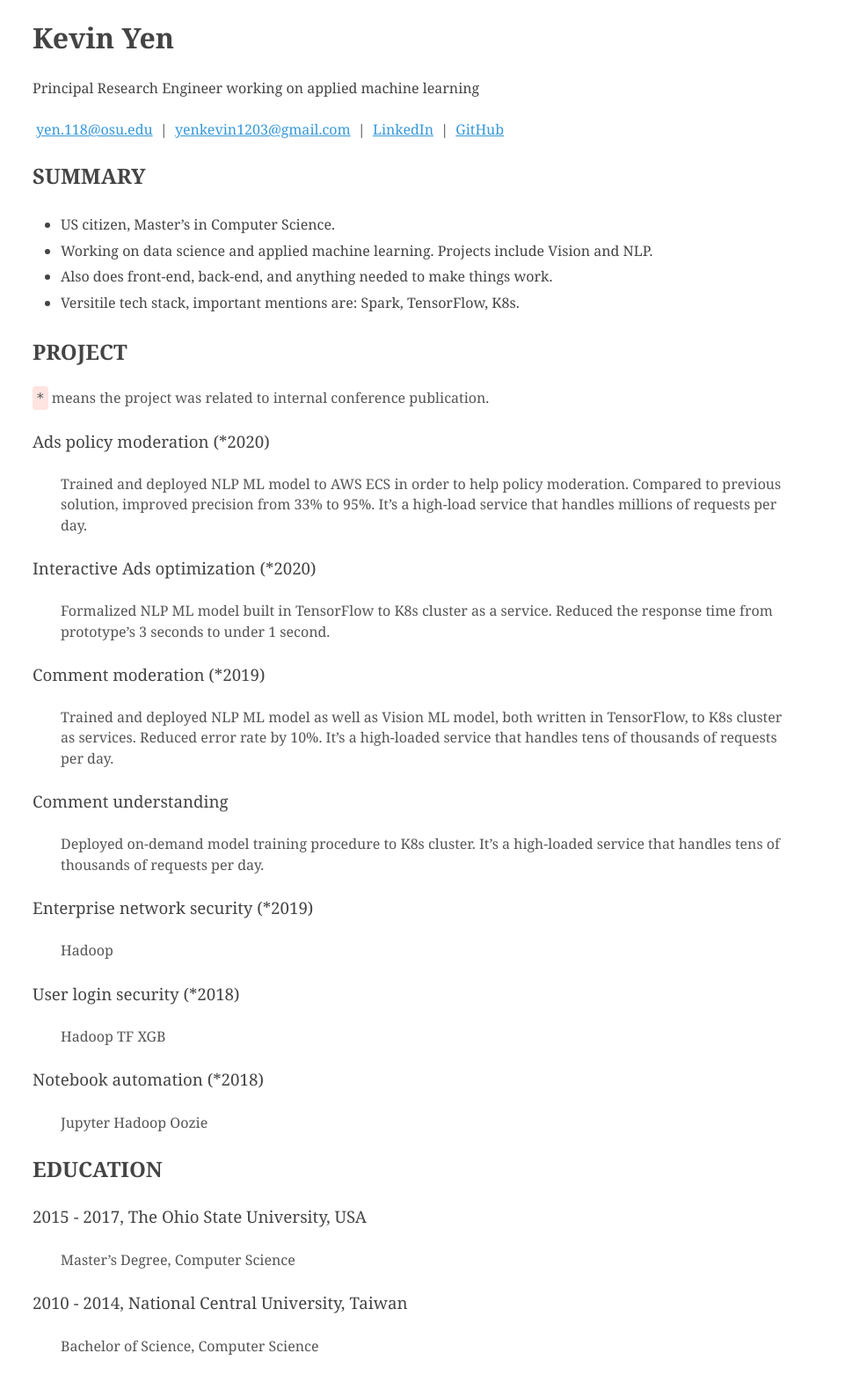
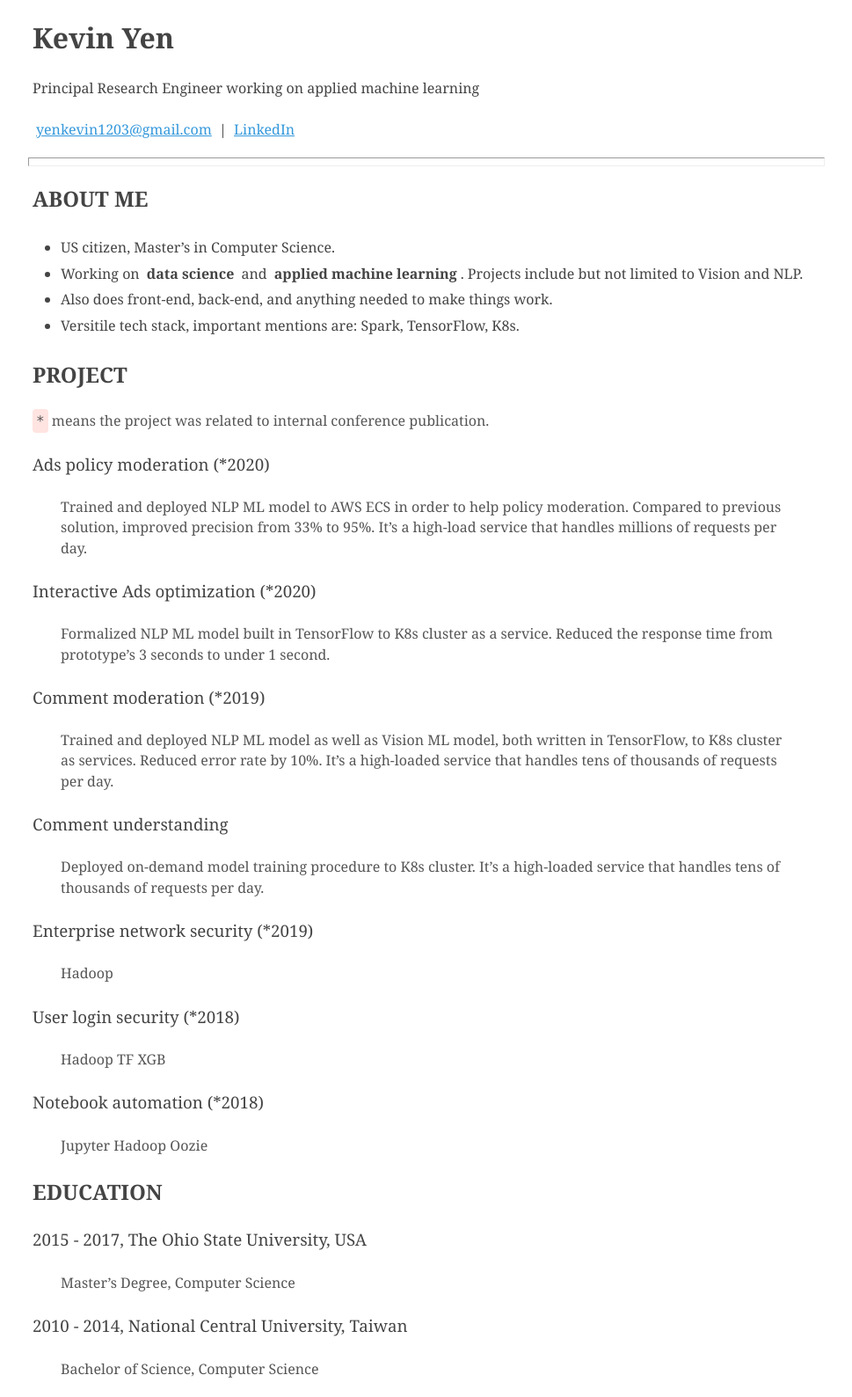
Before and after one commit to NivekNey/NivekNey.github.io, a Jekyll site: the page built from index.md, in a window 1280 px wide. Shown: the whole page at 88% size, without its empty margins (155-1124 px from the left). Built offline with Jekyll 4.4.1, drawn with Linux system fonts in a browser that asks for light colours; before the commit the page ends 1562 px from its top, so only the background shows below that.

Commit message:
Update index.md

```diff
--- a/index.md
+++ b/index.md
@@ -7,17 +7,17 @@ title: Kevin Yen
 #### Principal Research Engineer working on applied machine learning
 
 <h4 id="webaddress">
-<a href="yen.118@osu.edu">yen.118@osu.edu</a>
-| <a href="yenkevin1203@gmail.com">yenkevin1203@gmail.com</a>
+<a href="yenkevin1203@gmail.com">yenkevin1203@gmail.com</a>
 | <a href="https://www.linkedin.com/in/kevinyen91">LinkedIn</a>
-| <a href="https://github.com/NivekNey">GitHub</a>
+<!-- | <a href="https://github.com/NivekNey">GitHub</a> -->
 </h4>
 
+<hr>
 
-## Summary
+## About me
 
 -   US citizen, Master's in Computer Science.
--   Working on data science and applied machine learning. Projects include Vision and NLP.
+-   Working on __data science__ and __applied machine learning__. Projects include but not limited to Vision and NLP.
 -   Also does front-end, back-end, and anything needed to make things work.
 -   Versitile tech stack, important mentions are: Spark, TensorFlow, K8s.
 
```
